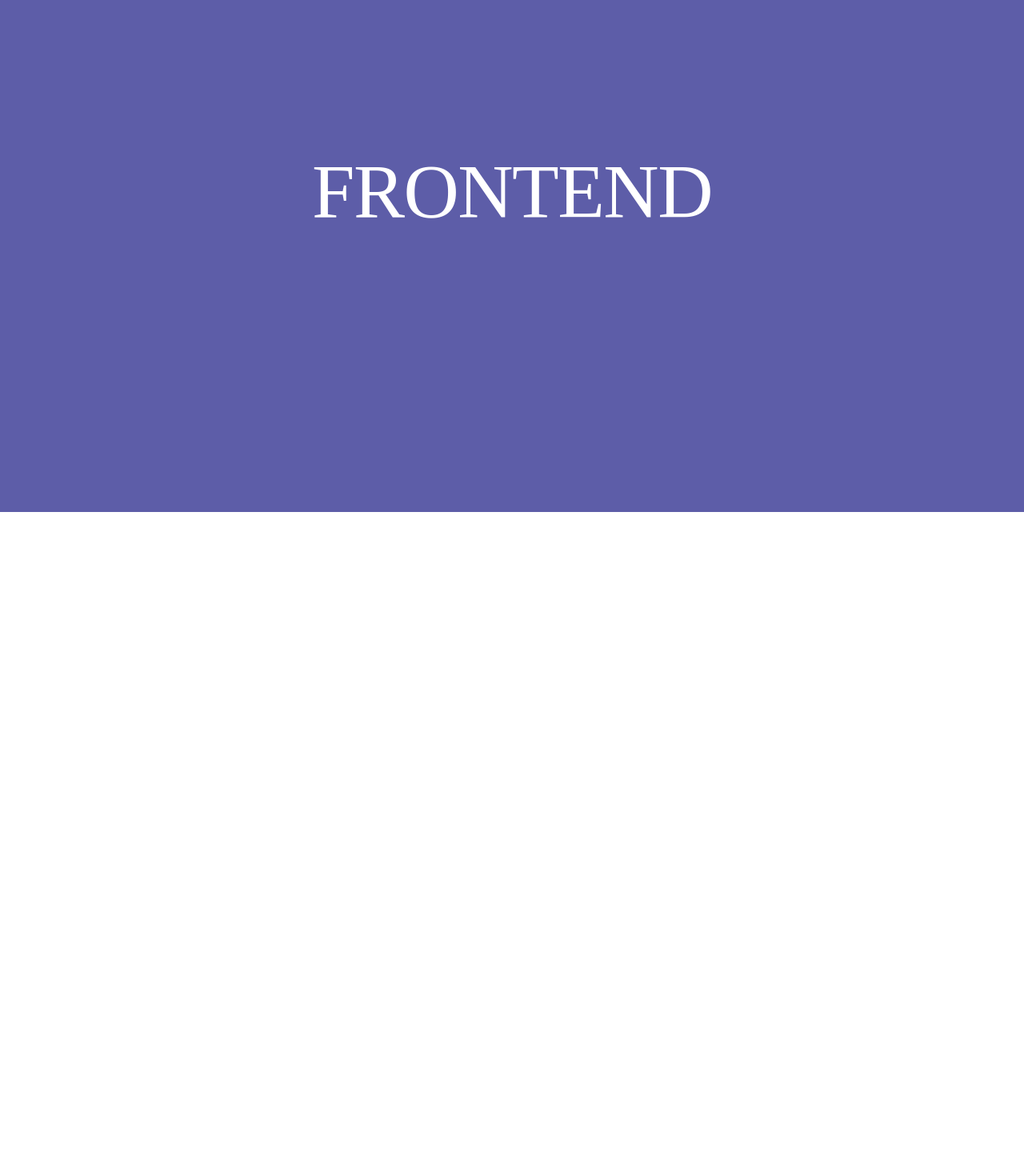
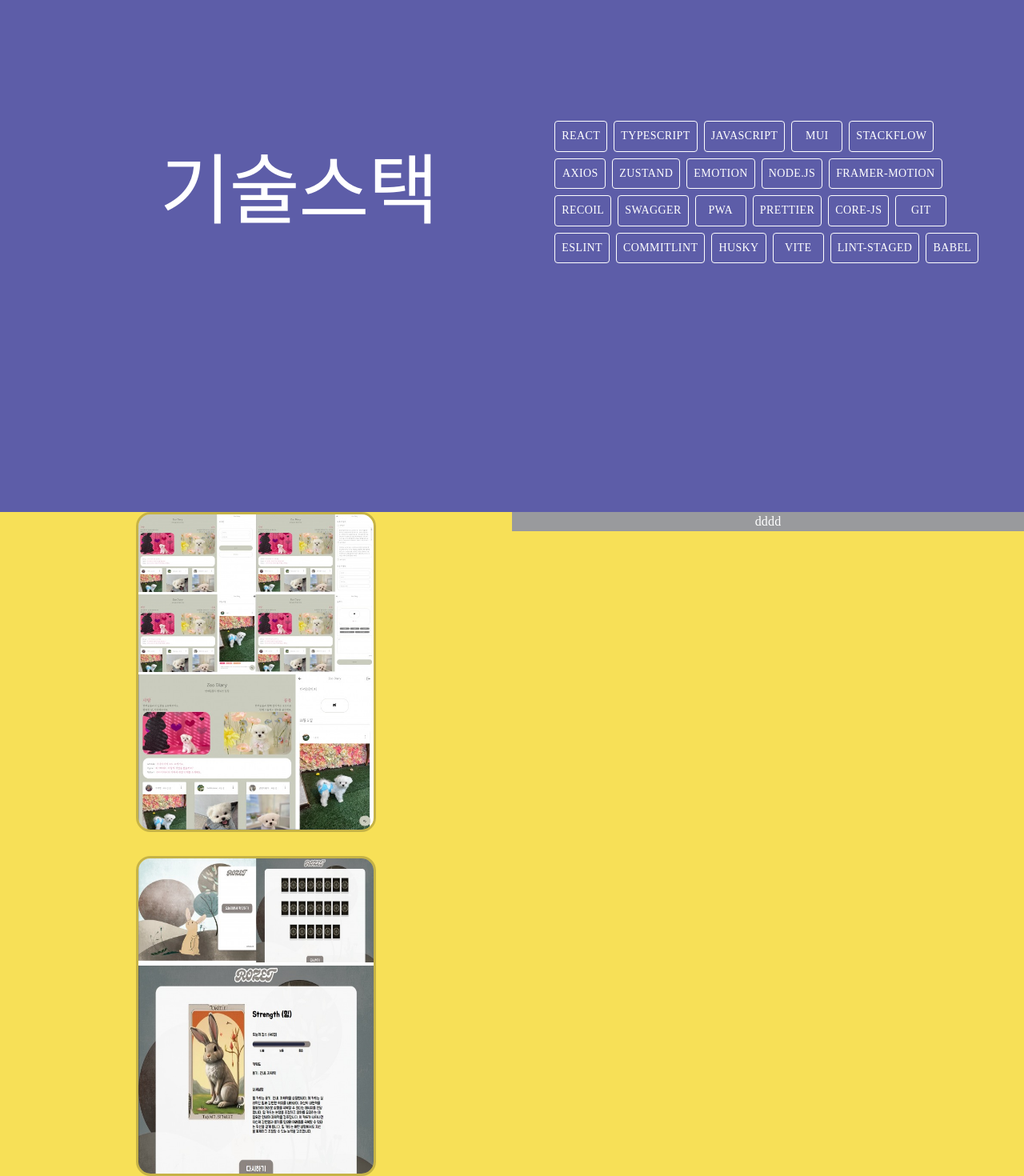
Before and after one commit to brom5033/brom5033.github.io, a React (Vite) app: page / in a window 1280 px wide. Shown: the part 960-2430 px from the top of the page at 80% size. Before the commit the page ends 1600 px from the top, so only its background shows below. Built offline with nearby package versions, Linux system fonts and the light colour scheme; a web font is replaced by a local one.

Commit message:
feat(third): third 컴포넌트 ui 개발

```diff
--- a/src/components/molecules/DrawerAppBar.tsx
+++ b/src/components/molecules/DrawerAppBar.tsx
@@ -23,6 +23,7 @@ const drawerWidth = 240;
 const navItems = [
   { menuName: 'github', src: 'https://github.com/brom5033' },
   { menuName: 'notion', src: 'https://gaudy-baryonyx-7e4.notion.site/Link-18bb1ee21c4f4dfc91fbf4575033ff96?pvs=4' },
+  { menuName: 'email', src: 'mailto:eslint@icloud.com' },
 ];
 
 export const DrawerAppBar: FC<Props> = ({ window }) => {
--- a/src/components/organisms/First.tsx
+++ b/src/components/organisms/First.tsx
@@ -26,7 +26,7 @@ export const First = () => {
           width: '100%',
         }}
       >
-        <span style={{ color: 'yellow' }}>개발자 박민정</span>입니다
+        <span style={{ color: '#f7e057' }}>개발자 박민정</span>이에요
       </Typography>
     </ColorSection>
   );
--- a/src/components/organisms/Second.tsx
+++ b/src/components/organisms/Second.tsx
@@ -1,12 +1,84 @@
 import { ColorSection } from '@components/atoms/ColorSection';
-import { Typography } from '@mui/material';
+import { Typography, Grid, Tooltip, Button } from '@mui/material';
+
+const skillList = [
+  {
+    skillName: 'react',
+    src: 'https://ko.legacy.reactjs.org/',
+    comment: '넓은 커뮤니티를 통해 낮은 진입장벽이었으며, 리액트만의 리코일등 생태계가 마음에 들었어요.',
+  },
+  {
+    skillName: 'TypeScript',
+    src: 'https://www.typescriptlang.org/',
+    comment: '타입을 지정해줌으로써 오류가 적고 프로젝트가 견고해지는 것 같았어요.',
+  },
+  {
+    skillName: 'JavaScript',
+    src: 'https://developer.mozilla.org/en-US/docs/Web/JavaScript',
+    comment: '자바스크립트는 늘 새롭고 재밌어요.',
+  },
+  { skillName: 'MUI', src: 'https://mui.com/', comment: 'MUI는 빠르고 쉽고 예쁘고 재밌어요.' },
+  {
+    skillName: 'StackFlow',
+    src: 'https://stackflow.so/',
+    comment: '당근마켓에서 사용하는 모바일라우터라서 비슷한 결과물을 기대하며 사용해봤어요.',
+  },
+  {
+    skillName: 'Axios',
+    src: 'https://github.com/axios/axios',
+    comment: '대표적인 프론트엔드 HTTP 통신 라이브러리여서 필수로 공부해봤어요.',
+  },
+  { skillName: 'Zustand', src: 'https://github.com/pmndrs/zustand', comment: '리덕스보다 가볍고 간단해서 좋았어요.' },
+  { skillName: 'Emotion', src: 'https://emotion.sh/', comment: 'CSS-in-JS 라이브러리로서 사용해봤어요.' },
+  { skillName: 'Node.js', src: 'https://nodejs.org/', comment: '백엔드도 해볼까..?' },
+  { skillName: 'Framer-Motion', src: 'https://www.framer.com/motion/', comment: '애니메이션을 쉽게 구현할 수 있어요.' },
+  { skillName: 'Recoil', src: 'https://recoiljs.org/', comment: '전역상태관리를 위해서 사용해봤어요.' },
+  { skillName: 'Swagger', src: 'https://swagger.io/', comment: 'API 문서를 쉽게 볼 수 있었어요.' },
+  {
+    skillName: 'PWA',
+    src: 'https://web.dev/progressive-web-apps/',
+    comment: '트위터에서 사용해봤다고 해서 관심을 가졌어요.',
+  },
+  { skillName: 'Prettier', src: 'https://prettier.io/', comment: '코드를 예쁘게 만들어줘서 좋았어요.' },
+  { skillName: 'Core-js', src: 'https://github.com/zloirock/core-js', comment: '폴리필을 쉽게 사용할 수 있었어요.' },
+  { skillName: 'Git', src: 'https://git-scm.com/', comment: '버전관리를 위해서 사용해봤어요.' },
+  { skillName: 'EsLint', src: 'https://eslint.org/', comment: '오류를 사전에 검사하고 안티패턴을 찾아줘서 좋았어요.' },
+  { skillName: 'CommitLint', src: 'https://commitlint.js.org/#/', comment: '커밋메시지를 검사해줘서 좋았어요.' },
+  { skillName: 'Husky', src: 'https://typicode.github.io/husky/#/', comment: 'Git Hooks를 쉽게 사용할 수 있었어요.' },
+  { skillName: 'Vite', src: 'https://vitejs.dev/', comment: '웹팩보다 빠르고 간단해서 좋았어요.' },
+  {
+    skillName: 'Lint-Staged',
+    src: 'https://github.com/okonet/lint-staged',
+    comment: '스테이징된 파일만 검사해줘서 좋았어요.',
+  },
+  { skillName: 'Babel', src: 'https://babeljs.io/', comment: '최신 문법을 사용할 수 있었어요.' },
+];
 
 export const Second = () => {
   return (
     <ColorSection color="#5D5DA8">
-      <Typography component="h1" variant="h1">
-        FRONTEND
-      </Typography>
+      <div>
+        <Grid container justifyContent="center" sx={{ alignItems: 'center' }}>
+          <Grid item xs={12} sm={6}>
+            <Typography component="h1" variant="h1">
+              기술스택
+            </Typography>
+          </Grid>
+          <Grid item xs={12} sm={5}>
+            <Grid container gap="8px">
+              {skillList.map((item) => {
+                return (
+                  <Tooltip key={item.skillName} title={<h3>{item.comment}</h3>} placement="top" arrow>
+                    <Button sx={{ color: '#fff', border: '1px solid white' }} href={item.src} target="_blank">
+                      {item.skillName}
+                    </Button>
+                  </Tooltip>
+                );
+              })}
+            </Grid>
+          </Grid>
+        </Grid>
+      </div>
     </ColorSection>
   );
 };
--- /dev/null
+++ b/src/components/organisms/Third.tsx
@@ -0,0 +1,45 @@
+import { ColorSection } from '@components/atoms/ColorSection';
+import { Grid, Stack } from '@mui/material';
+
+export const Third = () => {
+  return (
+    <ColorSection color="#f7e057">
+      <Grid container sx={{ height: '100%' }}>
+        <Grid item xs={12} md={6} sx={{ height: '100%' }}>
+          <Stack sx={{ alignItems: 'center', height: '100%', justifyContent: 'center' }}>
+            <Stack
+              sx={{
+                height: '400px',
+                width: '300px',
+                borderRadius: '18px',
+                border: '3px solid rgba(0,0,0,0.2)',
+              }}
+            >
+              <img
+                src="/images/zoodiary.jpg"
+                alt="zoodiary"
+                width={294}
+                height={394}
+                style={{ borderRadius: '15px' }}
+              />
+            </Stack>
+            <Stack
+              sx={{
+                height: '400px',
+                width: '300px',
+                marginTop: '30px',
+                borderRadius: '18px',
+                border: '3px solid rgba(0,0,0,0.2)',
+              }}
+            >
+              <img src="/images/rozet.jpg" alt="rozet" width={294} height={394} style={{ borderRadius: '15px' }} />
+            </Stack>
+          </Stack>
+        </Grid>
+        <Grid item xs={12} md={6} sx={{ backgroundColor: '#999a9d', height: '100%' }}>
+          dddd
+        </Grid>
+      </Grid>
+    </ColorSection>
+  );
+};
--- a/src/components/templates/IndexTemplate.tsx
+++ b/src/components/templates/IndexTemplate.tsx
@@ -1,11 +1,13 @@
 import { First } from '@components/organisms/First';
 import { Second } from '@components/organisms/Second';
+import { Third } from '@components/organisms/Third';
 
 export const IndexTemplate = () => {
   return (
     <>
       <First />
       <Second />
+      <Third />
     </>
   );
 };
```
Also changed, not shown: public/images/rozet.jpg (added), public/images/zoodiary.jpg (added), src/components/organisms/Fourth.tsx (added).
